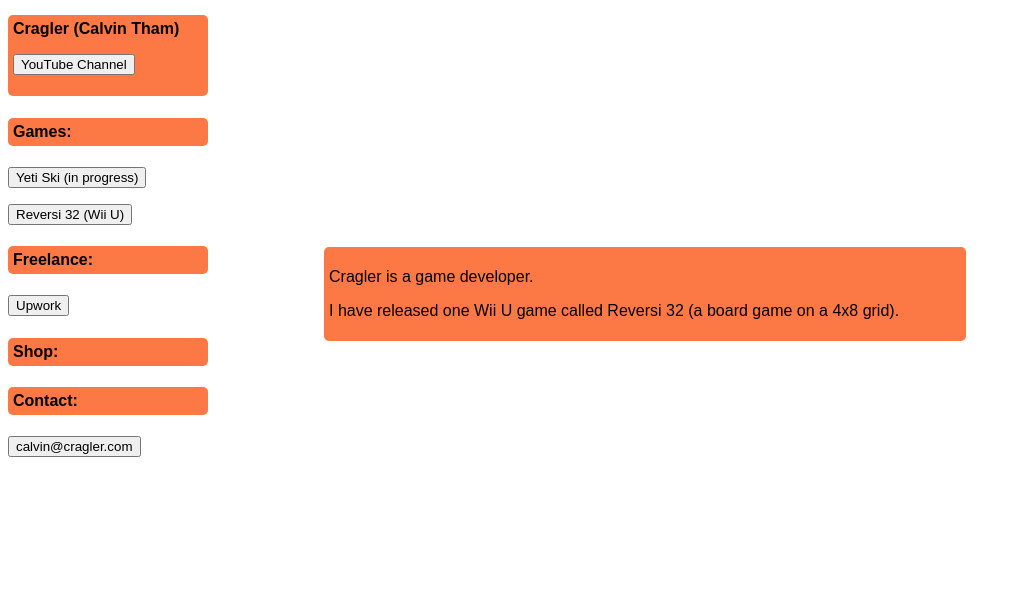
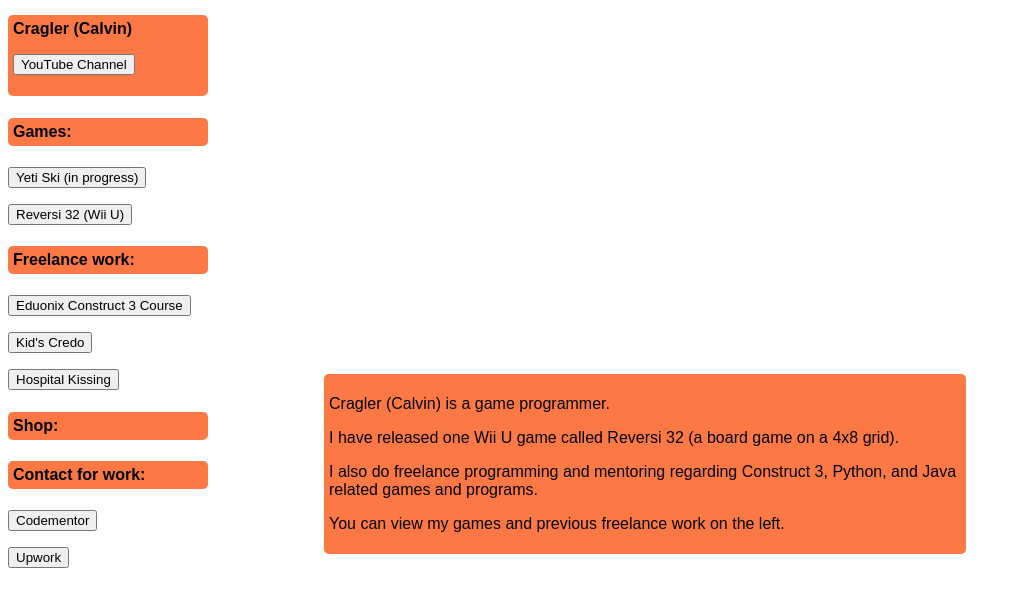
Before and after one commit to cragworks/cragworks.github.io, a plain HTML site: page index.html in a window 1280 px wide. Shown: the part 64-670 px from the top of the page, without its empty margins (0-1021 px from the left). Drawn offline with Linux system fonts and the light colour scheme.

Commit message:
added codementor

```diff
--- a/index.html
+++ b/index.html
@@ -6,7 +6,7 @@
 
 <a href="index.html"><img src="/cragler_logo.png" width = 50px height = 50px></a>
 
-<h4>Cragler (Calvin Tham)
+<h4>Cragler (Calvin)
     <p>
     <a href="http://youtube.com/cragler"> <button>YouTube Channel</button></a>
     </h4>
@@ -19,23 +19,33 @@
 
 
 
-    <h4>Freelance:</h4>
-    <a href="https://www.upwork.com/freelancers/~01c205012209f4fe47"><button>Upwork</button></a>
+    <h4>Freelance work:</h4>
+
+    </p><a href="https://www.eduonix.com/professional-game-development-with-construct"><button>Eduonix Construct 3 Course</button></a>
+    </p><a href="https://kidscredo.com/"><button>Kid's Credo</button></a>
+</p><a href="https://www.julgames.com/hospital-kissing/"><button>Hospital Kissing</button></a>
 
     <h4>Shop:</h4>
 
 
-    <h4>Contact:</h4>
-    <a href=""><button>calvin@cragler.com</button></a>
+    <h4>Contact for work:</h4>
+    <a href="https://www.codementor.io/@calvintham"><button>Codementor</button></a>
+    <p></p>
+    <a href="https://www.upwork.com/freelancers/~01c205012209f4fe47"><button>Upwork</button></a>
+    <p>
 
 </head>
 <body>
     <div>
         <p>
-        Cragler is a game developer.
+        Cragler (Calvin) is a game programmer.
         <p>
 
         </p>I have released one Wii U game called Reversi 32 (a board game on a 4x8 grid).
         </p>
+        <p></p>
+        I also do freelance programming and mentoring regarding Construct 3, Python, and Java related games and programs.
+        <p>
+            You can view my games and previous freelance work on the left.
     </div>
 </body>
```
Also changed, not shown: Reversi32.html (+1 -1 lines), layout.html (+1 -1 lines), skiyeti.html (+1 -1 lines).
